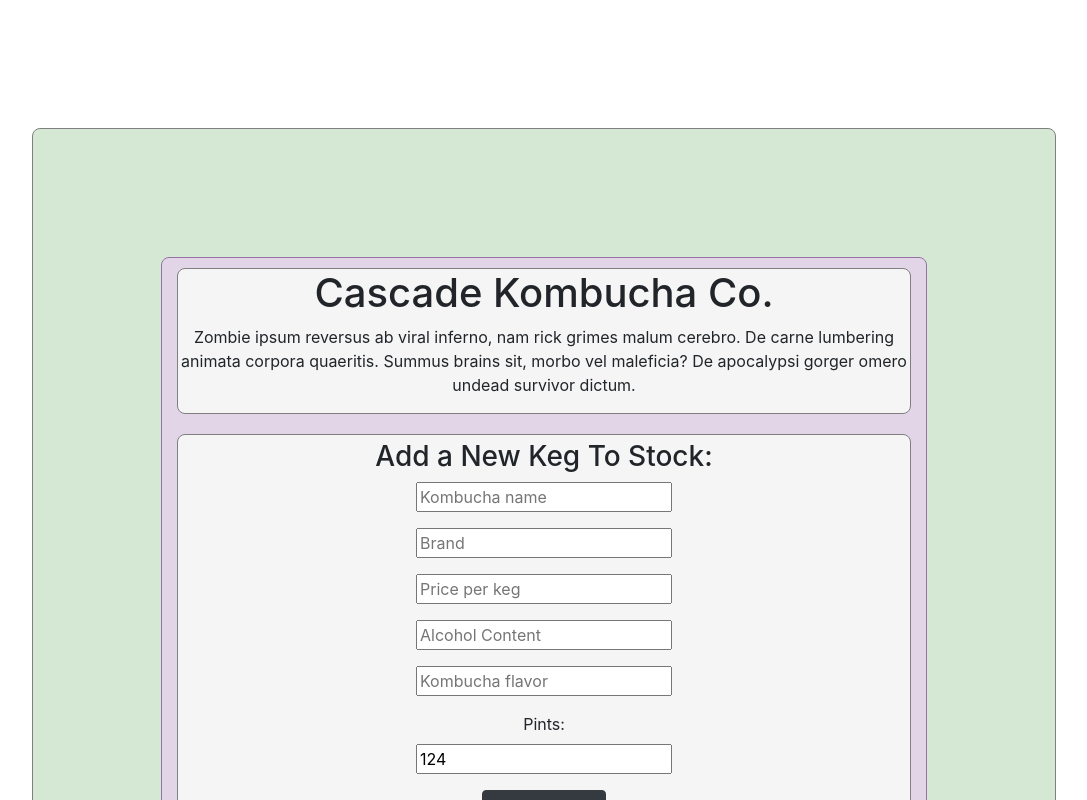
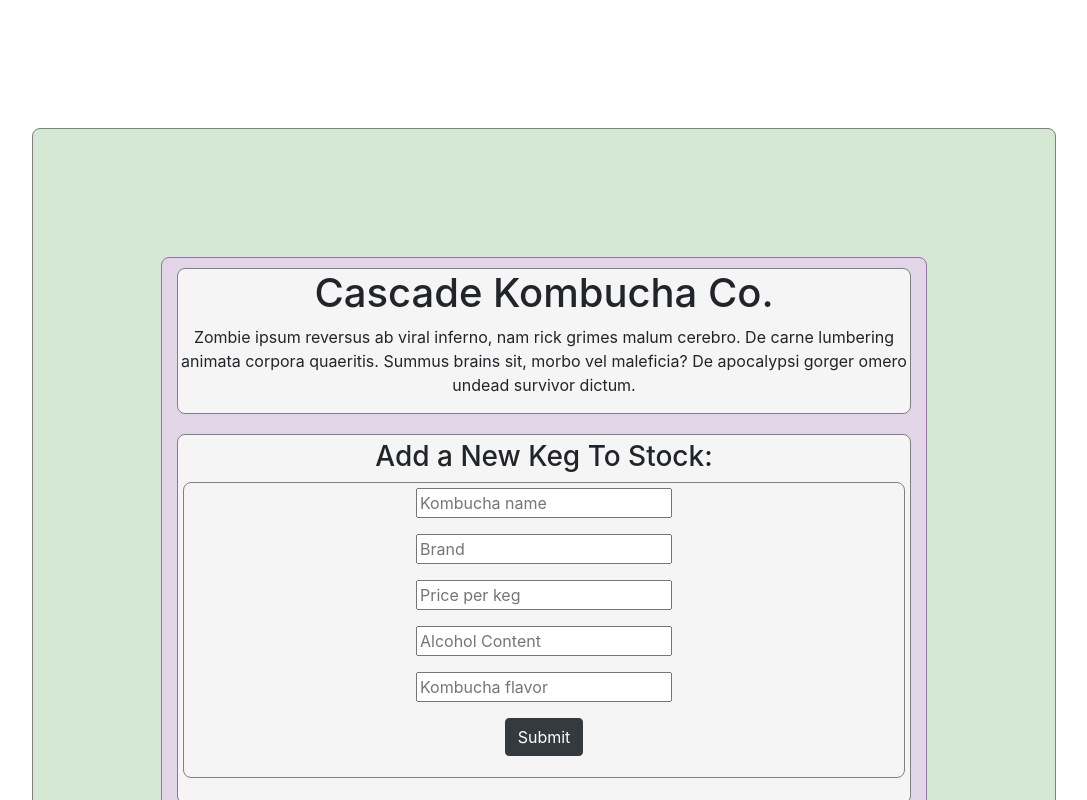
Before and after one commit to JoseyKinnaman/tap-room2, a React (Create React App) app: page / in a window 1280 px wide. Both pictures are taken after a click on the button "Add Keg". Shown: the top 800 px of the page, without its empty margins (96-1183 px from the left). Built offline with nearby package versions, Linux system fonts and the light colour scheme.

Commit message:
add functionality for reusable for and EditKombuchaForm.js.

```diff
--- /dev/null
+++ b/src/components/EditKombuchaForm.js
@@ -0,0 +1,16 @@
+import React from "react";
+// import ReusableForm from "./ReusableForm";
+import PropTypes from "prop-types";
+
+function EditKombuchaForm(props) {
+  // event.preventDefault();
+  return(
+    <React.Fragment>
+      </React.Fragment>
+
+
+  )
+
+}
+
+export default EditKombuchaForm;
--- a/src/components/Kombucha.js
+++ b/src/components/Kombucha.js
@@ -33,11 +33,9 @@ Kombucha.propTypes = {
   price: PropTypes.number.isRequired,
   alcoholContent: PropTypes.number.isRequired,
   flavor: PropTypes.string.isRequired,
-  pints: PropTypes.string.isRequired,
+  pints: PropTypes.number,
   whenKombuchaClicked: PropTypes.func,
   whenKombuchaPurchased: PropTypes.func,
 };
-console.log(Kombucha.propTypes)
 
-//124 pints in a keg
 export default Kombucha;
--- a/src/components/KombuchaControl.js
+++ b/src/components/KombuchaControl.js
@@ -1,5 +1,6 @@
 import React from 'react';
 import NewKombuchaForm from './NewKombuchaForm';
+import EditKombuchaForm from './EditKombuchaForm';
 import KombuchaList from './KombuchaList';
 import KombuchaDetail from './KombuchaDetail';
 import { connect } from 'react-redux';
@@ -48,6 +49,10 @@ class KombuchaControl extends React.Component {
     });
   }
 
+  handleEditClick = () => {
+    this.setState({ editing: true });
+  }
+
   handleDeletingKombucha = (id) => {
     const { dispatch } = this.props;
     const action = a.deleteKombucha(id)
@@ -81,8 +86,14 @@ class KombuchaControl extends React.Component {
   render(){
     let currentlyVisibleState = null;
     let buttonText = null;
-    if (this.state.selectedKombucha != null) {
+    if (this.state.editing){
+      currentlyVisibleState = <EditKombuchaForm kombucha={this.state.selectedKombucha} onEditKombucha={this.handleEditKombuchaInList} />
+      buttonText = "Return to Tap List"
+    }
+    else if (this.state.selectedKombucha != null) {
       currentlyVisibleState = (<KombuchaDetail kombucha = {this.state.selectedKombucha}
+                              onClickDelete={this.handleDeletingKombucha}
+                              onClickEdit={this.handleEditClick}
       />
       );
       buttonText = "Return to Tap List";
@@ -109,7 +120,8 @@ class KombuchaControl extends React.Component {
 }
 
 KombuchaControl.propTypes = {
-  masterKombuchaList: PropTypes.object
+  masterKombuchaList: PropTypes.object,
+  formVisibleOnPage: PropTypes.bool
 };
 
 const mapStateToProps =  state => {
--- a/src/components/KombuchaDetail.js
+++ b/src/components/KombuchaDetail.js
@@ -1,5 +1,6 @@
 import React from "react";
 import PropTypes from "prop-types";
+import {connect } from 'react-redux'
 
 function KombuchaDetail(props) {
   const kombuchaDetailStyles = {
@@ -21,8 +22,14 @@ function KombuchaDetail(props) {
         <h5>Flavor: {kombucha.flavor}</h5>
         <p>$ {kombucha.price}</p>
         <p>ACV: {kombucha.alcoholContent}%</p>
-        {/* <div className="pints">
+        <div className="pints">
           <p>Pints remaning/keg: <b>{kombucha.pints}</b></p>
+        </div>
+        {/* <div class="form-group">
+          <button onClick={() => onClickDelete(kombucha.id)} class="btn btn-danger">Delete Keg</button>
+        </div>
+        <div class="form-group">
+          <button onClick={onClickEdit} class="btn btn-success">Update Keg Details</button>
         </div> */}
       </div>
     </React.Fragment>
@@ -30,7 +37,17 @@ function KombuchaDetail(props) {
 }
 
 KombuchaDetail.propTypes = {
-  kombucha: PropTypes.object
+  kombucha: PropTypes.object,
+  onClickDelete: PropTypes.func,
+  onClickEdit: PropTypes.func
 };
 
+const mapStateToProps = state => {
+  return {
+    masterKombuchaList: state.masterKombuchaList
+  }
+}
+
+KombuchaDetail = connect(mapStateToProps)(KombuchaDetail);
+
 export default KombuchaDetail;
--- a/src/components/NewKombuchaForm.js
+++ b/src/components/NewKombuchaForm.js
@@ -1,6 +1,7 @@
 import React from "react";
 import {v4} from 'uuid';
 import PropTypes from "prop-types";
+import ReusableForm  from './ReusuableForm'
 
 function NewKombuchaForm(props) {
   const NewKombuchaFormStyles = {
@@ -14,62 +15,15 @@ function NewKombuchaForm(props) {
 
   function handleNewKombuchaFormSubmission(event) {
     event.preventDefault();
-    props.onNewKombuchaCreation({ name: event.target.name.value, brand: event.target.brand.value, price: event.target.price.value, alcoholContent: event.target.alcoholContent.value, flavor: event.target.flavor.value, pints: event.target.pints.value, id: v4() });
+    props.onNewKombuchaCreation({ name: event.target.name.value, brand: event.target.brand.value, price: event.target.price.value, alcoholContent: event.target.alcoholContent.value, flavor: event.target.flavor.value, pints: 124, id: v4() });
   }
   return (
     <React.Fragment>
       <div style= {NewKombuchaFormStyles}>
         <h3>Add a New Keg To Stock:</h3>
-        <form onSubmit={handleNewKombuchaFormSubmission} >
-          <div class="form-group">
-            <input
-              type="text"
-              name='name'
-              placeholder='Kombucha name'
-              required/>
-            </div>
-            <div class="form-group">
-              <input
-                type="text"
-                name='brand'
-                placeholder='Brand'
-                required />
-            </div>
-            <div class="form-group">
-              <input
-                type="number"
-                name='price'
-                placeholder='Price per keg'
-                required />
-            </div>
-            <div class="form-group">
-              <input
-                type="number"
-                name='alcoholContent'
-                placeholder='Alcohol Content'
-                required />
-              </div>
-              <div class="form-group">
-                <input
-                  type="text"
-                  name='flavor'
-                  placeholder='Kombucha flavor'
-                  required />
-              </div>
-              <div class="form-group">
-                <label for="staticPint">Pints: </label>
-                <br/>
-                <input
-                  type="text"
-                  readonly
-                  id="staticPint"
-                  name="pints"
-                  value="124"/>
-              </div>
-              <div class="form-group">
-                <button class="btn btn-dark" type='submit'>Add to Stock</button>
-              </div>
-        </form>
+        <ReusableForm
+        formSubmissionHandler={handleNewKombuchaFormSubmission}
+        />
       </div>
     </React.Fragment>
   );
--- /dev/null
+++ b/src/components/ReusuableForm.js
@@ -0,0 +1,66 @@
+import React from "react";
+import PropTypes from "prop-types"
+
+function ReusableForm(props) {
+  const NewKombuchaFormStyles = {
+    backgroundColor: '#F5F5F5',
+    border: 'solid 1pt grey',
+    textAlign: "center",
+    borderRadius: "8px",
+    marginBottom: "20px",
+    padding: "5px"
+  }
+  return(
+    <React.Fragment>
+      <div style={NewKombuchaFormStyles}>
+        <form onSubmit={props.formSubmissionHandler} >
+          <div class="form-group">
+            <input
+              type="text"
+              name='name'
+              placeholder='Kombucha name'
+              required />
+          </div>
+          <div class="form-group">
+            <input
+              type="text"
+              name='brand'
+              placeholder='Brand'
+              required />
+          </div>
+          <div class="form-group">
+            <input
+              type="number"
+              name='price'
+              placeholder='Price per keg'
+              required />
+          </div>
+          <div class="form-group">
+            <input
+              type="number"
+              name='alcoholContent'
+              placeholder='Alcohol Content'
+              required />
+          </div>
+          <div class="form-group">
+            <input
+              type="text"
+              name='flavor'
+              placeholder='Kombucha flavor'
+              required />
+          </div>
+          <div class="form-group">
+            <button class="btn btn-dark">Submit</button>
+          </div>
+        </form>
+      </div>
+    </React.Fragment>
+  )
+}
+
+ReusableForm.propTypes = {
+  formSubmissionHandler: PropTypes.func,
+  buttonText: PropTypes.string
+}
+
+export default ReusableForm;
```
